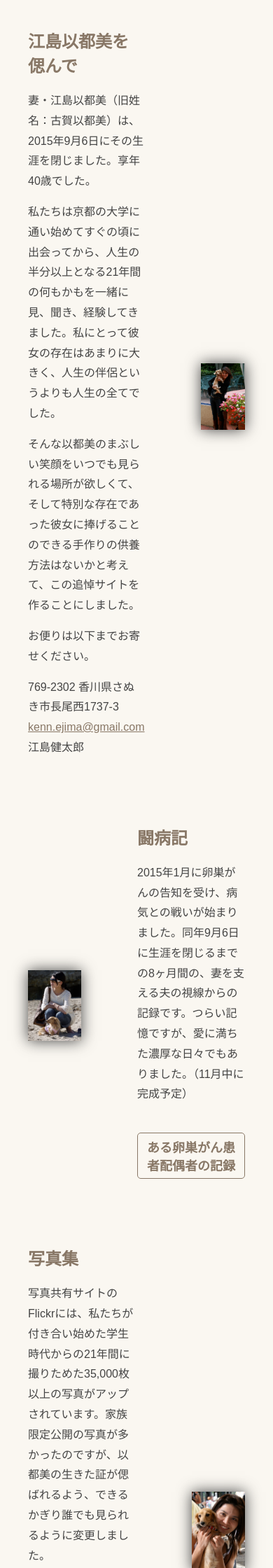
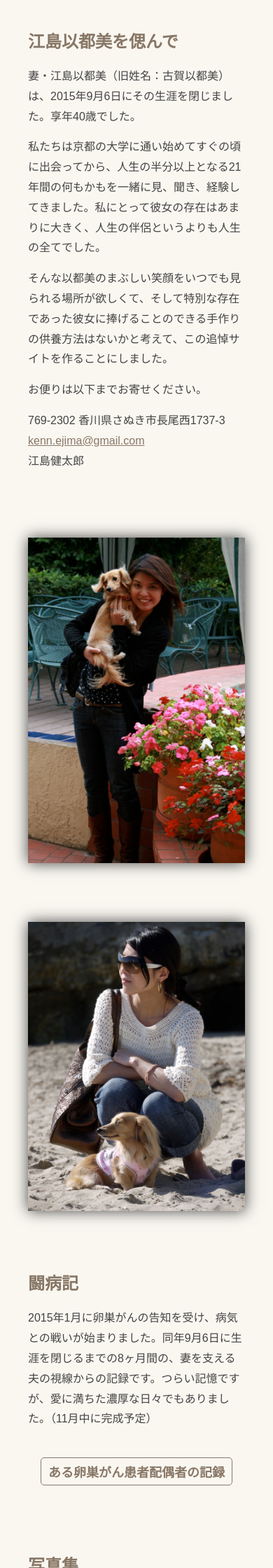
Before and after one commit to izumi-rip/izumi-rip.github.io, a Jekyll site: the page built from home/index.html, in a window 390 px wide. Shown: the top 2240 px of the page at 70% size. Built offline with Jekyll 4.4.1, drawn with Linux system fonts in a browser that asks for light colours; nearby versions of some CDN libraries; some web fonts are replaced.

Commit message:
Responsive CSS

```diff
--- a/css/home.scss
+++ b/css/home.scss
@@ -2,6 +2,7 @@
 ---
 
 $link-color: #876;
+$break-small: 640px;
 
 // Override
 
@@ -37,7 +38,9 @@ h2 {
 }
 
 .table-cell {
-  display: table-cell;
+  @media screen and (min-width: $break-small) {
+    display: table-cell;
+  }
   vertical-align: middle;
   padding: 40px;
   .table-cell-inner {
@@ -49,10 +52,14 @@ h2 {
 // Photo frame
 
 .photo-frame-cell {
-  display: table-cell;
+  @media screen and (min-width: $break-small) {
+    display: table-cell;
+  }
   vertical-align: middle;
   text-align: center;
-  width: 40%;
+  @media screen and (min-width: $break-small) {
+    width: 40%;
+  }
 }
 
 .photo-frame {
```
Also changed, not shown: Gemfile.lock.
